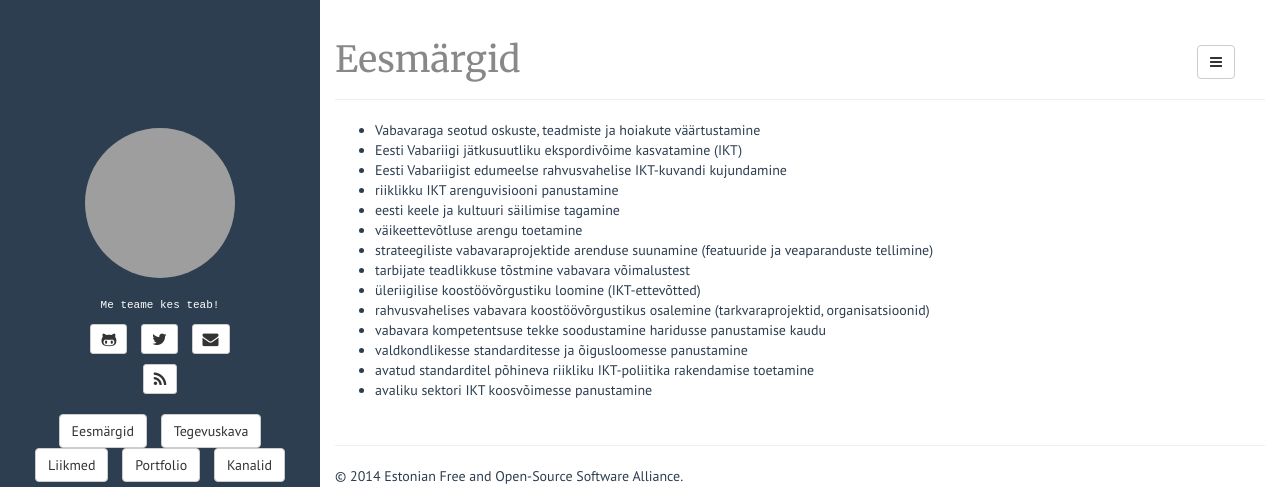
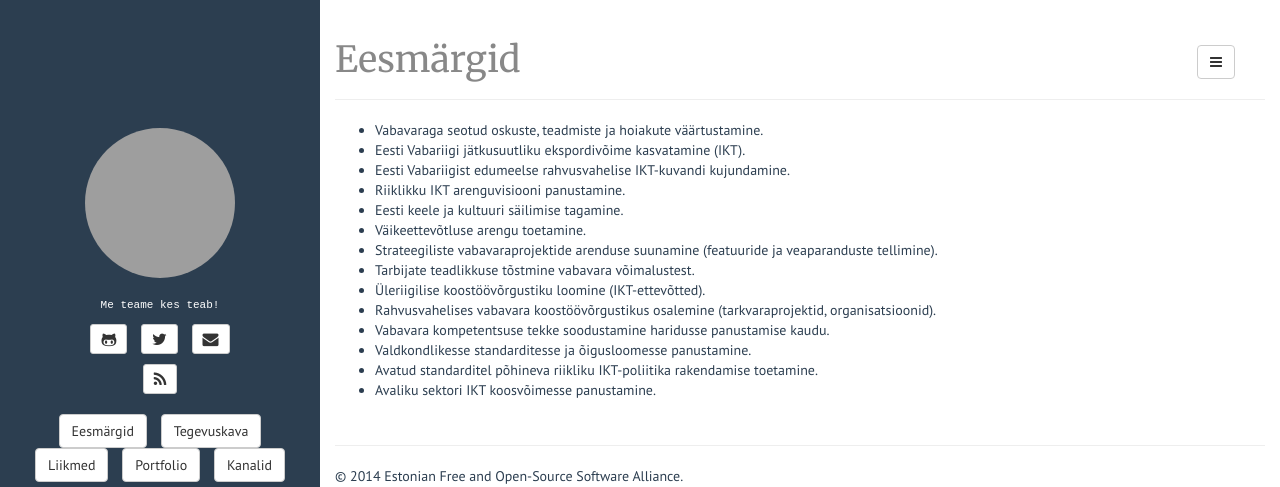
Before and after one commit to alvatal/alvatal.github.io, a Jekyll site: the page built from goals.md, in a window 1280 px wide. Shown: the top 487 px of the page. Built offline with Jekyll 4.4.1, drawn with Linux system fonts in a browser that asks for light colours; grey boxes are pictures that could not be loaded.

```diff
--- a/goals.md
+++ b/goals.md
@@ -4,21 +4,17 @@ title: Eesmärgid
 group: navigation
 ---
 
-* Vabavaraga seotud oskuste, teadmiste ja hoiakute väärtustamine
-* Eesti Vabariigi jätkusuutliku ekspordivõime kasvatamine (IKT)
-* Eesti Vabariigist edumeelse rahvusvahelise IKT-kuvandi kujundamine
-* riiklikku IKT arenguvisiooni panustamine
-* eesti keele ja kultuuri säilimise tagamine
-* väikeettevõtluse arengu toetamine
-* strateegiliste vabavaraprojektide arenduse suunamine (featuuride ja veaparanduste tellimine)
-* tarbijate teadlikkuse tõstmine vabavara võimalustest
-* üleriigilise koostöövõrgustiku loomine (IKT-ettevõtted)
-* rahvusvahelises vabavara koostöövõrgustikus osalemine (tarkvaraprojektid, organisatsioonid)
-* vabavara kompetentsuse tekke soodustamine haridusse panustamise kaudu
-* valdkondlikesse standarditesse ja õigusloomesse panustamine
-* avatud standarditel põhineva riikliku IKT-poliitika rakendamise toetamine
-* avaliku sektori IKT koosvõimesse panustamine
-
-
-
-<div class="clearfix"></div>
+* Vabavaraga seotud oskuste, teadmiste ja hoiakute väärtustamine.
+* Eesti Vabariigi jätkusuutliku ekspordivõime kasvatamine (IKT).
+* Eesti Vabariigist edumeelse rahvusvahelise IKT-kuvandi kujundamine.
+* Riiklikku IKT arenguvisiooni panustamine.
+* Eesti keele ja kultuuri säilimise tagamine.
+* Väikeettevõtluse arengu toetamine.
+* Strateegiliste vabavaraprojektide arenduse suunamine (featuuride ja veaparanduste tellimine).
+* Tarbijate teadlikkuse tõstmine vabavara võimalustest.
+* Üleriigilise koostöövõrgustiku loomine (IKT-ettevõtted).
+* Rahvusvahelises vabavara koostöövõrgustikus osalemine (tarkvaraprojektid, organisatsioonid).
+* Vabavara kompetentsuse tekke soodustamine haridusse panustamise kaudu.
+* Valdkondlikesse standarditesse ja õigusloomesse panustamine.
+* Avatud standarditel põhineva riikliku IKT-poliitika rakendamise toetamine.
+* Avaliku sektori IKT koosvõimesse panustamine.
```
Also changed, not shown: channels.md (+26 -0 lines), members.md (+4 -0 lines), partners.md (+17 -0 lines), portfolio.md (+4 -2 lines).
